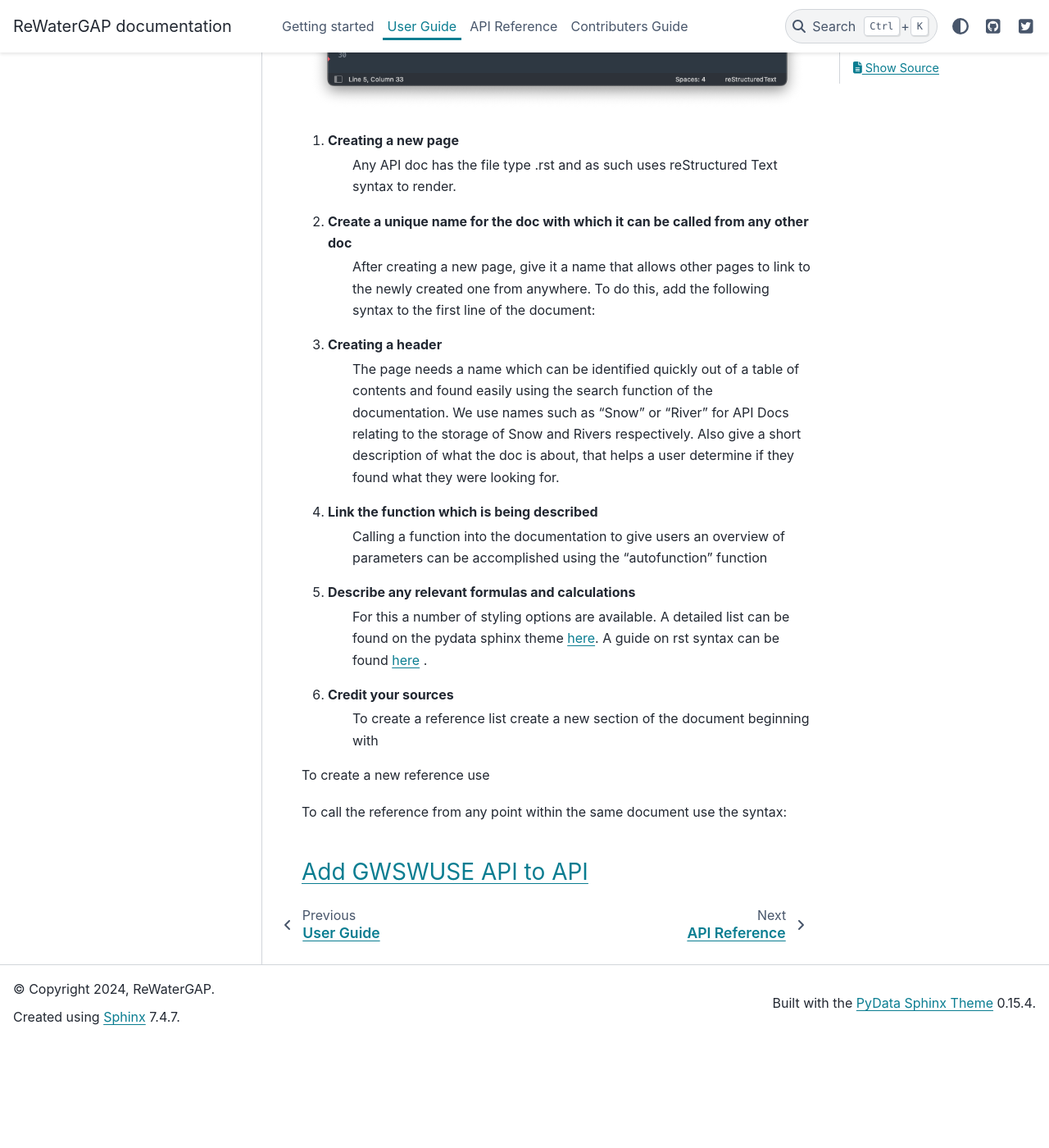
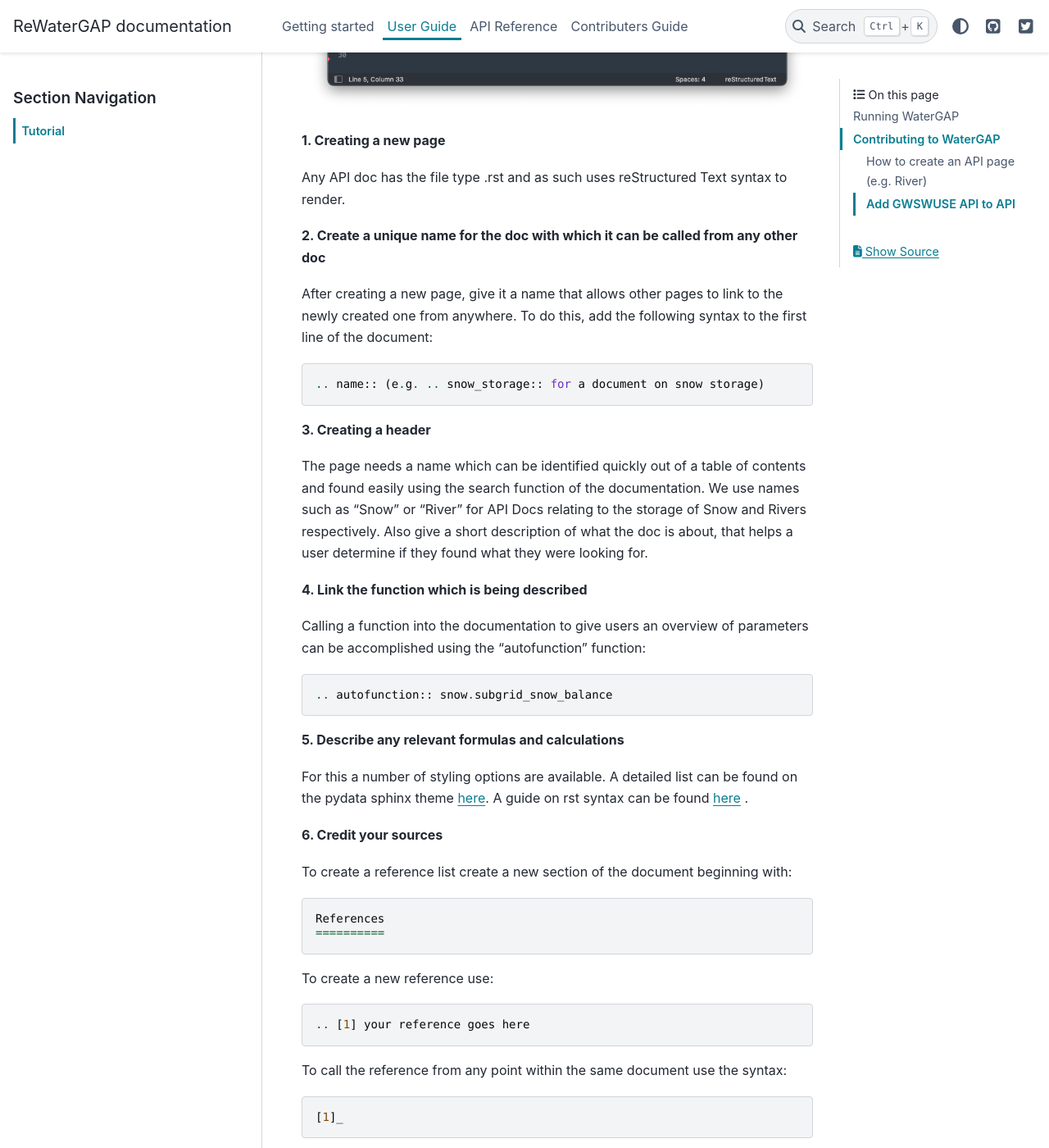
Before and after one commit to HydrologyFrankfurt/ReWaterGAP, a Sphinx documentation site: the page built from docs/user_guide/tutorials.rst, in a window 1280 px wide and 1400 px high, scrolled down 2093 px. Shown: the whole window at 82% size. Built offline with Sphinx 7.4.7 and the PyData theme 0.15.4, drawn with Linux system fonts in a browser that asks for light colours; pages that are not in the unit, such as notebooks, are missing from menus; before the commit the page ends 3363 px from its top, so only the background shows below that.

Commit message:
Update tutorials.rst

```diff
--- a/docs/user_guide/tutorials.rst
+++ b/docs/user_guide/tutorials.rst
@@ -52,44 +52,44 @@
 
 .. figure:: ../images/Style_guide.png
 
-1. Creating a new page
-    Any API doc has the file type .rst and as such uses reStructured Text syntax to render.
+**1. Creating a new page**
 
-2. Create a unique name for the doc with which it can be called from any other doc
-    After creating a new page, give it a name that allows other pages to link to the newly created one from anywhere. To do this, add the following syntax to the first line of the document:
+Any API doc has the file type .rst and as such uses reStructured Text syntax to render.
 
-.. code:: console
-    .. name:: (e.g. .. snow_storage:: for a document on snow storage)
+**2. Create a unique name for the doc with which it can be called from any other doc**
 
-3. Creating a header
-    The page needs a name which can be identified quickly out of a table of contents and found easily using the search function of the documentation. We use names such as "Snow" or "River" for API Docs relating to the storage of Snow and Rivers respectively. Also give a short description of what the doc is about, that helps a user determine if they found what they were looking for.
+After creating a new page, give it a name that allows other pages to link to the newly created one from anywhere. To do this, add the following syntax to the first line of the document::
 
-4. Link the function which is being described
-    Calling a function into the documentation to give users an overview of parameters can be accomplished using the "autofunction" function
+.. name:: (e.g. .. snow_storage:: for a document on snow storage)
 
-.. code-block:: bash
-    .. autofunction:: snow.subgrid_snow_balance
+**3. Creating a header**
 
-5. Describe any relevant formulas and calculations
-    For this a number of styling options are available. A detailed list can be found on the pydata sphinx theme `here <https://pydata-sphinx-theme.readthedocs.io/en/stable/index.html>`_. A guide on rst syntax can be found `here <https://bashtage.github.io/sphinx-material/rst-cheatsheet/rst-cheatsheet.html>`_ .
+The page needs a name which can be identified quickly out of a table of contents and found easily using the search function of the documentation. We use names such as "Snow" or "River" for API Docs relating to the storage of Snow and Rivers respectively. Also give a short description of what the doc is about, that helps a user determine if they found what they were looking for.
 
-6. Credit your sources
-    To create a reference list create a new section of the document beginning with
+**4. Link the function which is being described**
 
-.. code-block:: bash
-    ======
+Calling a function into the documentation to give users an overview of parameters can be accomplished using the "autofunction" function::
+
+.. autofunction:: snow.subgrid_snow_balance
+
+**5. Describe any relevant formulas and calculations**
+
+For this a number of styling options are available. A detailed list can be found on the pydata sphinx theme `here <https://pydata-sphinx-theme.readthedocs.io/en/stable/index.html>`_. A guide on rst syntax can be found `here <https://bashtage.github.io/sphinx-material/rst-cheatsheet/rst-cheatsheet.html>`_ .
+
+**6. Credit your sources**
+
+To create a reference list create a new section of the document beginning with::
+
     References
-    ======
+    ==========
 
-To create a new reference use
+To create a new reference use::
 
-.. code-block:: bash
-    .. [1] your reference goes here
+.. [1] your reference goes here
 
-To call the reference from any point within the same document use the syntax:
+To call the reference from any point within the same document use the syntax::
 
-.. code-block:: bash
-    [1]_
+[1]_
 
 
 
```
